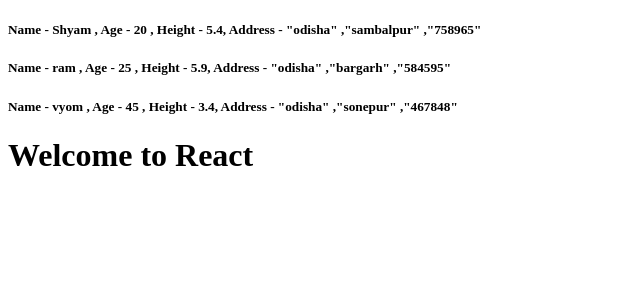
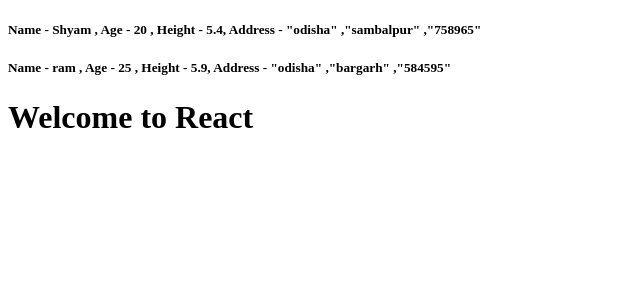
Before and after one commit to PrasastiBaitharu/practice_series, a React (Vite) app in the folder React/21 12/First_app/: page / in a window 1280 px wide. Shown: the top 300 px of the page, without its empty margins (0-640 px from the left). Built offline with nearby package versions, Linux system fonts and the light colour scheme.

Commit message:
Changing the data of the object

```diff
--- a/React/21 12/First_app/src/components/Hello.jsx
+++ b/React/21 12/First_app/src/components/Hello.jsx
@@ -3,46 +3,37 @@
 function Hello() {
   const student = [
     {
-      name : "Shyam" ,
-      age : 20,
-      height : 5.4,
-      address : {
-        state : "odisha" ,
-        city : "sambalpur" ,
-        pincode : 758965
-      }
+      name: "Shyam",
+      age: 20,
+      height: 5.4,
+      address: {
+        state: "odisha",
+        city: "sambalpur",
+        pincode: 758965,
+      },
     },
     {
-      name : "ram" ,
-      age : 25,
-      height : 5.9,
-      address : {
-        state : "odisha" ,
-        city : "bargarh" ,
-        pincode : 584595
-      }
+      name: "ram",
+      age: 25,
+      height: 5.9,
+      address: {
+        state: "odisha",
+        city: "bargarh",
+        pincode: 584595,
+      },
     },
-    {
-      name : "vyom" ,
-      age : 45,
-      height : 3.4,
-      address : {
-        state : "odisha" ,
-        city : "sonepur" ,
-        pincode : 467848
-      }
-    }
-  ]
+  ];
 
   return (
     <>
-      {student.map((stud)=>{
-       return (
-        <h5>
-        Name - {stud.name} , Age - {stud.age} , Height - {stud.height},
-         Address - "{stud.address.state}" ,"{stud.address.city}" ,"{stud.address.pincode}"
-       </h5>
-       )
+      {student.map((stud) => {
+        return (
+          <h5>
+            Name - {stud.name} , Age - {stud.age} , Height - {stud.height},
+            Address - "{stud.address.state}" ,"{stud.address.city}" ,"
+            {stud.address.pincode}"
+          </h5>
+        );
       })}
     </>
   );
```
